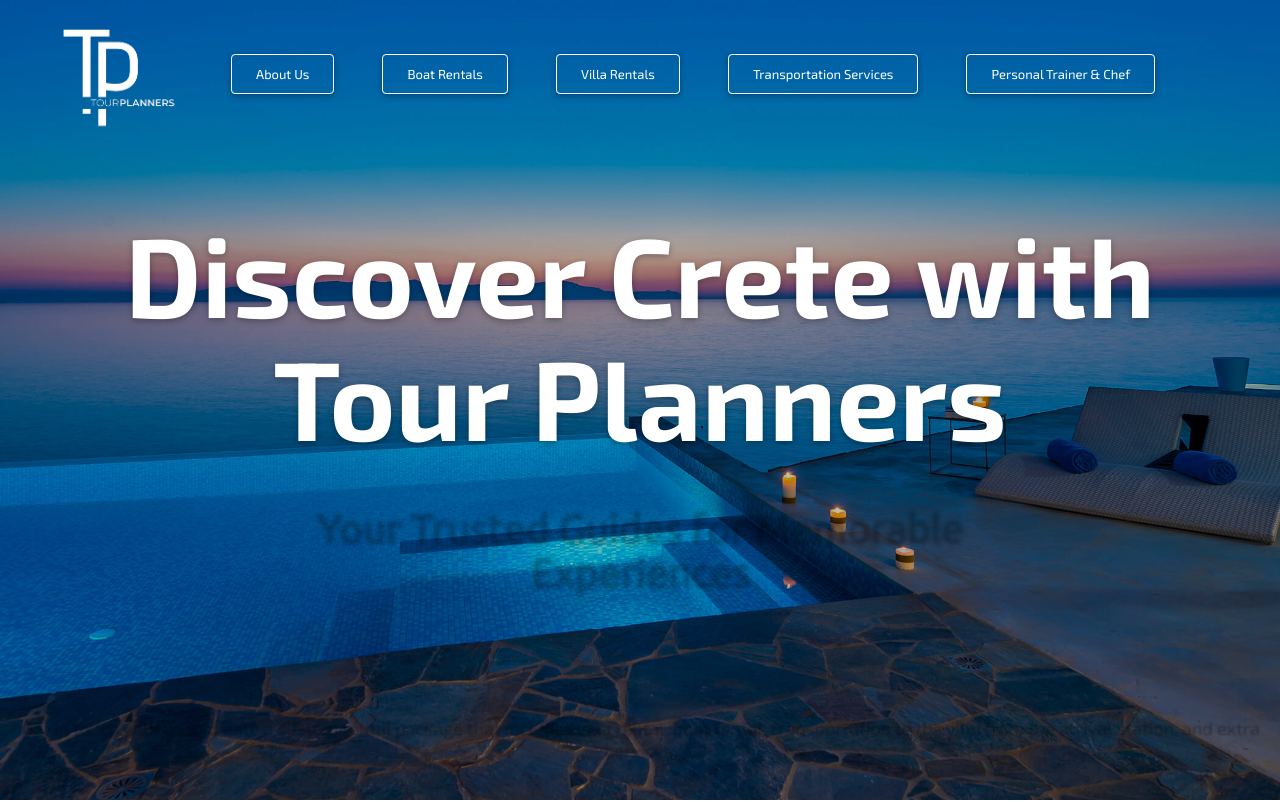
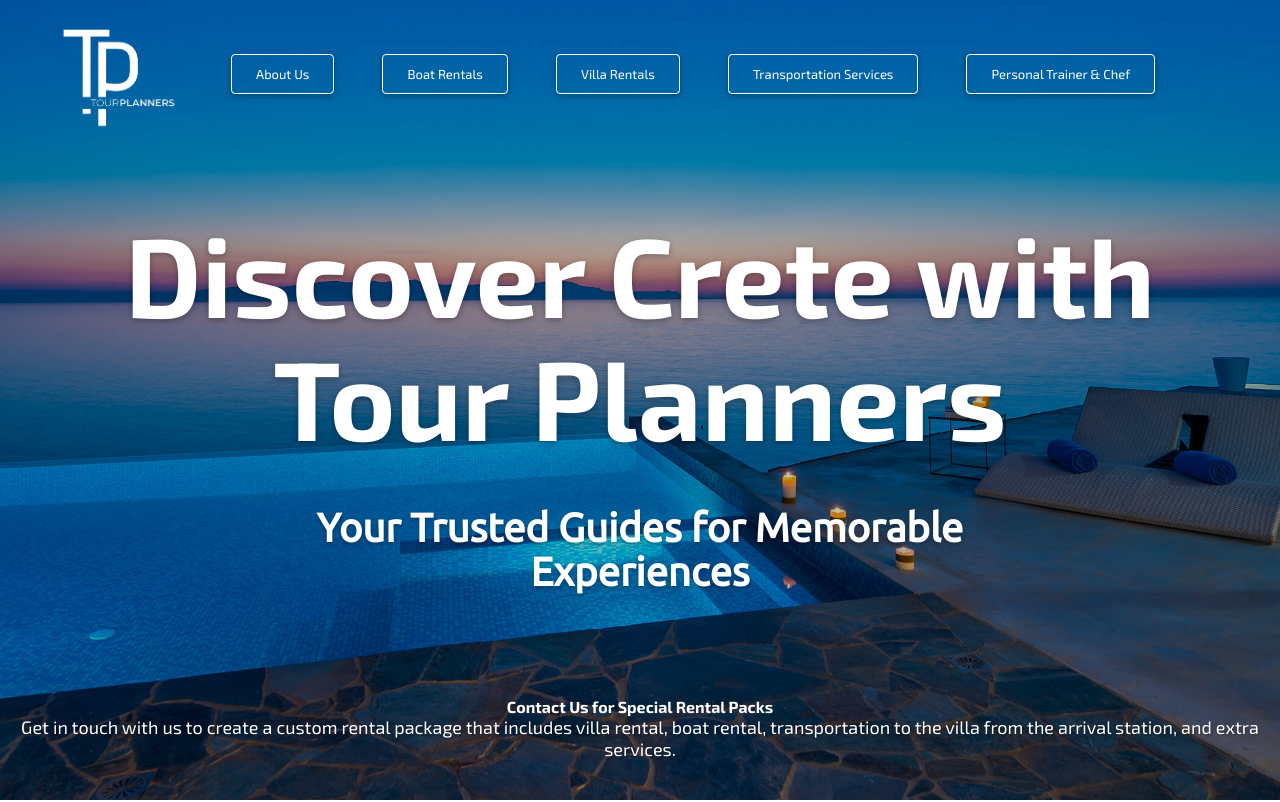
Before and after one commit to StefanosSpan/tour-planners, a React (Create React App) app: page / in a window 1280 px wide. Shown: the top 802 px of the page. Built offline with nearby package versions, Linux system fonts and the light colour scheme.

Commit message:
Initial commit

```diff
--- a/src/App.css
+++ b/src/App.css
@@ -9,7 +9,7 @@
 }
 
 header {
-  color: rgba(255, 255, 255, 0);
+  color: rgb(255, 255, 255);
   background: url('./assets/bg1.png') no-repeat;
   background-size: 100% 100%;
   height: 100vh;
```
